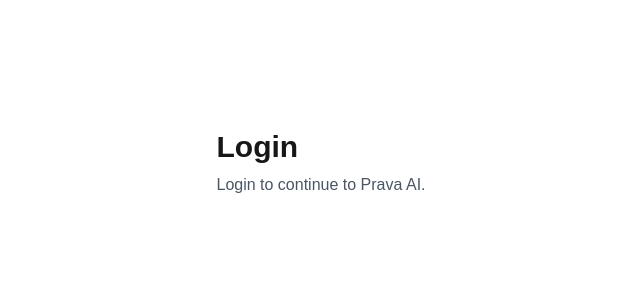
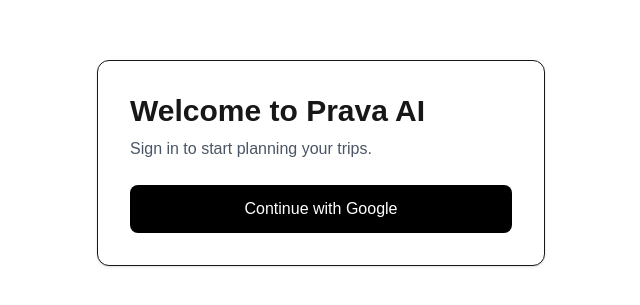
Before and after one commit to PrathameshBhosale01/prava-ai, a Next.js app: page /login in a window 1280 px wide. Shown: the part 237-542 px from the top of the page, without its empty margins (319-959 px from the left). Built offline with nearby package versions, Linux system fonts and the light colour scheme; no server answers.

Commit message:
feat: add Firebase authentication with Google OAuth

```diff
--- a/app/layout.js
+++ b/app/layout.js
@@ -1,5 +1,6 @@
 import { Geist, Geist_Mono } from "next/font/google";
 import "./globals.css";
+import { AuthProvider } from "@/context/AuthContext";
 
 const geistSans = Geist({
   variable: "--font-geist-sans",
@@ -12,8 +13,8 @@
 });
 
 export const metadata = {
-  title: "Create Next App",
-  description: "Generated by create next app",
+  title: "Prava AI",
+  description: "AI-powered trip planning and travel assistant",
 };
 
 export default function RootLayout({ children }) {
@@ -22,7 +23,9 @@
       lang="en"
       className={`${geistSans.variable} ${geistMono.variable} h-full antialiased`}
     >
-      <body className="min-h-full flex flex-col">{children}</body>
+      <body className="min-h-full flex flex-col">
+        <AuthProvider>{children}</AuthProvider>
+      </body>
     </html>
   );
 }
--- a/app/login/page.js
+++ b/app/login/page.js
@@ -1,14 +1,45 @@
+"use client";
+
+import { GoogleAuthProvider, signInWithPopup } from "firebase/auth";
+import { auth } from "@/lib/firebase";
+import { useRouter } from "next/navigation";
+import { useAuth } from "@/context/AuthContext";
+
 export default function LoginPage() {
+  const router = useRouter();
+  const { user } = useAuth();
+
+  const handleGoogleLogin = async () => {
+    try {
+      const provider = new GoogleAuthProvider();
+
+      const result = await signInWithPopup(auth, provider);
+
+      console.log("Logged in user:", result.user);
+
+      router.push("/dashboard");
+    } catch (error) {
+      console.error("Google login failed:", error);
+    }
+  };
+
   return (
     <main className="flex min-h-screen items-center justify-center">
-      <div>
+      <div className="w-full max-w-md rounded-xl border bg-white p-8 shadow-sm">
         <h1 className="text-3xl font-bold">
-          Login
+          Welcome to Prava AI
         </h1>
 
         <p className="mt-2 text-gray-600">
-          Login to continue to Prava AI.
+          Sign in to start planning your trips.
         </p>
+
+        <button
+          onClick={handleGoogleLogin}
+          className="mt-6 w-full rounded-lg bg-black px-4 py-3 text-white hover:bg-gray-800"
+        >
+          Continue with Google
+        </button>
       </div>
     </main>
   );
--- a/components/layout/Navbar.jsx
+++ b/components/layout/Navbar.jsx
@@ -1,17 +1,32 @@
+"use client";
+
+import { useAuth } from "@/context/AuthContext";
+
 export default function Navbar() {
+  const { user, logout } = useAuth();
+
   return (
     <header className="h-16 border-b bg-white">
       <div className="flex h-full items-center justify-between px-6">
-        <div>
-          <h1 className="text-xl font-bold">
-            Prava AI
-          </h1>
-        </div>
+        <h1 className="text-xl font-bold">
+          Prava AI
+        </h1>
 
-        <div>
-          <button className="rounded-lg border px-4 py-2 text-sm">
-            Profile
-          </button>
+        <div className="flex items-center gap-4">
+          {user && (
+            <>
+              <span className="text-sm text-gray-600">
+                {user.displayName || user.email}
+              </span>
+
+              <button
+                onClick={logout}
+                className="rounded-lg border px-4 py-2 text-sm"
+              >
+                Logout
+              </button>
+            </>
+          )}
         </div>
       </div>
     </header>
--- /dev/null
+++ b/context/AuthContext.jsx
@@ -0,0 +1,51 @@
+"use client";
+
+import {
+  createContext,
+  useContext,
+  useEffect,
+  useState,
+} from "react";
+
+import {
+  onAuthStateChanged,
+  signOut,
+} from "firebase/auth";
+
+import { auth } from "@/lib/firebase";
+
+const AuthContext = createContext(null);
+
+export function AuthProvider({ children }) {
+  const [user, setUser] = useState(null);
+  const [loading, setLoading] = useState(true);
+
+  useEffect(() => {
+    const unsubscribe = onAuthStateChanged(auth, (currentUser) => {
+      setUser(currentUser);
+      setLoading(false);
+    });
+
+    return () => unsubscribe();
+  }, []);
+
+  const logout = async () => {
+    await signOut(auth);
+  };
+
+  return (
+    <AuthContext.Provider
+      value={{
+        user,
+        loading,
+        logout,
+      }}
+    >
+      {children}
+    </AuthContext.Provider>
+  );
+}
+
+export function useAuth() {
+  return useContext(AuthContext);
+}
--- /dev/null
+++ b/lib/firebase.js
@@ -0,0 +1,21 @@
+import { initializeApp } from "firebase/app";
+import { getAuth } from "firebase/auth";
+import { getFirestore } from "firebase/firestore";
+
+const firebaseConfig = {
+  apiKey: process.env.NEXT_PUBLIC_FIREBASE_API_KEY,
+  authDomain: process.env.NEXT_PUBLIC_FIREBASE_AUTH_DOMAIN,
+  projectId: process.env.NEXT_PUBLIC_FIREBASE_PROJECT_ID,
+  storageBucket: process.env.NEXT_PUBLIC_FIREBASE_STORAGE_BUCKET,
+  messagingSenderId:
+    process.env.NEXT_PUBLIC_FIREBASE_MESSAGING_SENDER_ID,
+  appId: process.env.NEXT_PUBLIC_FIREBASE_APP_ID,
+};
+
+const app = initializeApp(firebaseConfig);
+
+const auth = getAuth(app);
+
+const db = getFirestore(app);
+
+export { app, auth, db };
--- a/package.json
+++ b/package.json
@@ -9,6 +9,7 @@
     "lint": "eslint"
   },
   "dependencies": {
+    "firebase": "^12.19.0",
     "next": "16.3.5",
     "react": "19.2.8",
     "react-dom": "19.2.8"
```
Also changed, not shown: 1 other file (tests, documents, lock files or other folders).
